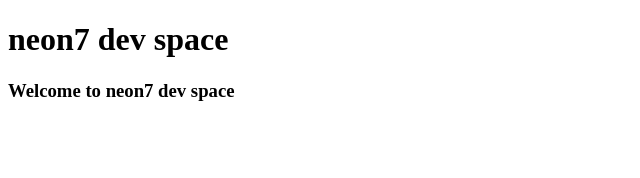
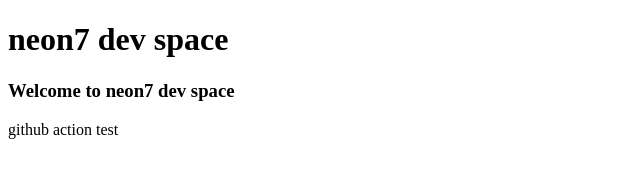
Before and after one commit to neon77/neon77.github.io, a plain HTML site: page index.html in a window 1280 px wide. Shown: the whole page, without its empty margins (0-640 px from the left). Drawn offline with Linux system fonts and the light colour scheme.

Commit message:
github action test

```diff
--- a/index.html
+++ b/index.html
@@ -8,5 +8,7 @@
 <body>
     <h1>neon7 dev space</h1>
     <h3>Welcome to neon7 dev space</h3>
+
+    github action test
 </body>
 </html>
```
